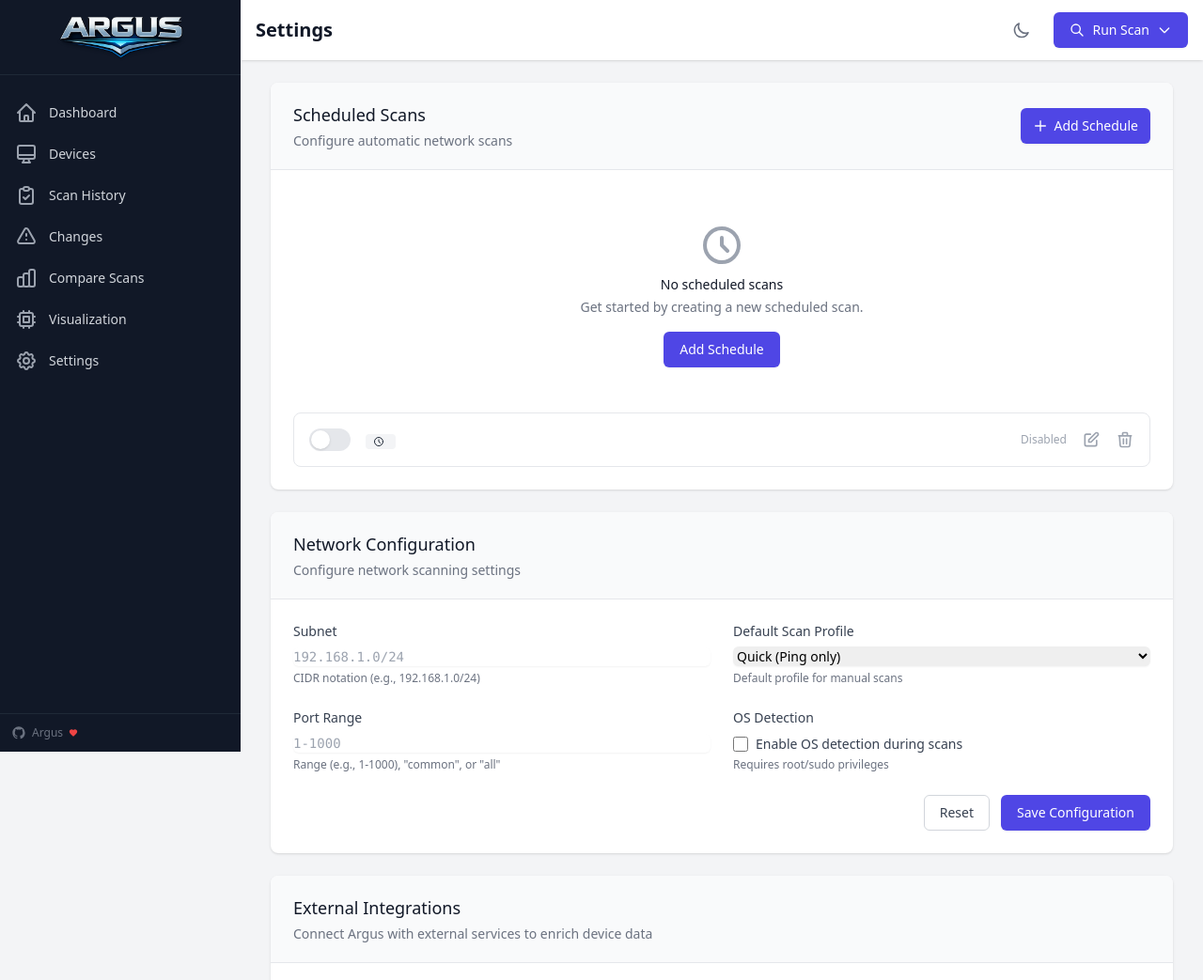
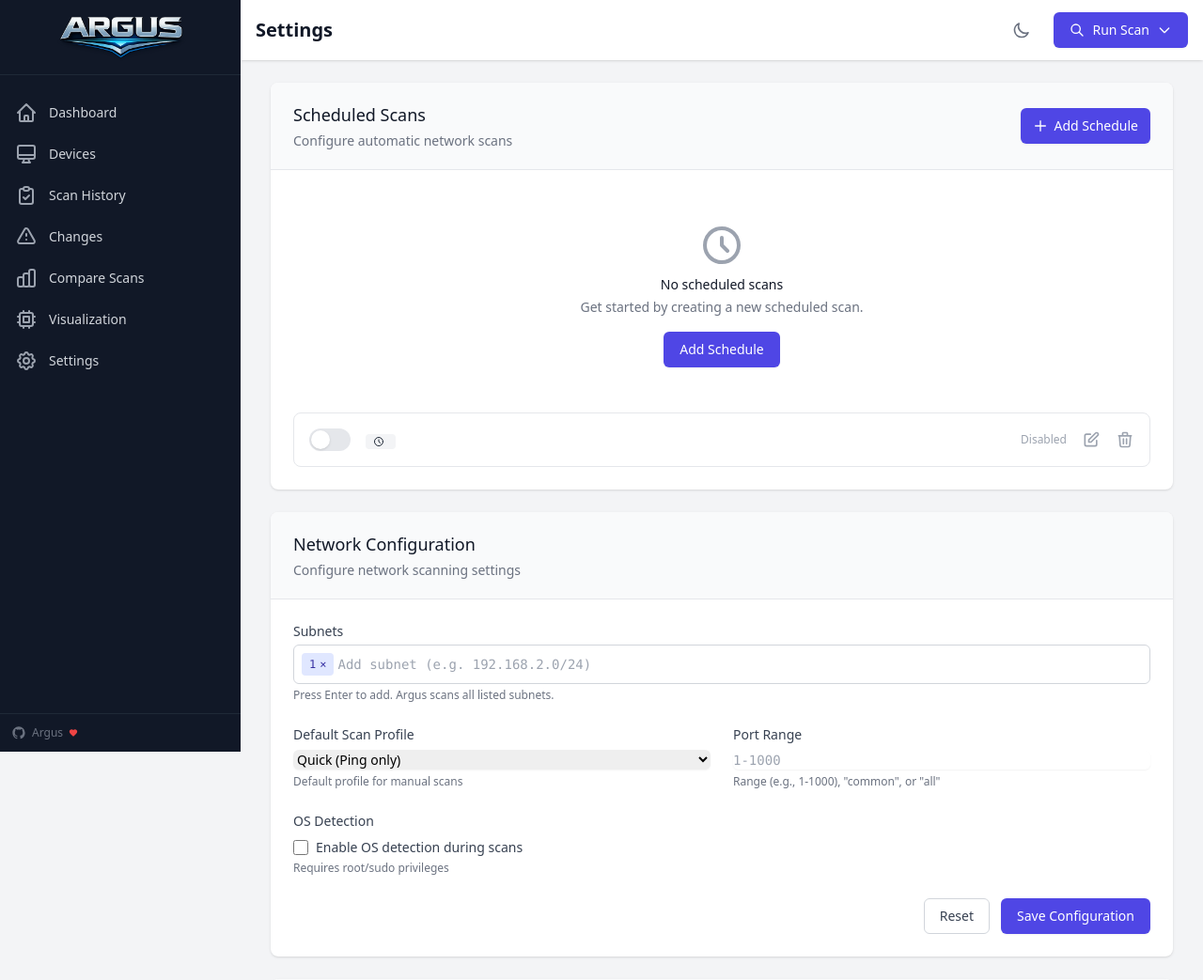
Before and after one commit to rangulvers/argus, a Python web app: template templates/settings.html in a window 1280 px wide. Shown: the top 1043 px of the page at 94% size. Run offline with Jinja, Linux system fonts and the light colour scheme; the template is opened without the code that fills it, so the values that code supplies are empty; some libraries are stand-ins or nearby versions.

Commit message:
feat(scanner): support multiple subnets in config and scanning
- NetworkConfig.subnet (str) -> subnets (list[str]) with backward-compat subnet property
- from_yaml() migrates old single-subnet YAML (subnet: str -> subnets: [str])
- save_config() writes subnets list to YAML
- perform_scan() iterates subnets sequentially, processes hosts per subnet while nmap state is live
- scheduler.py and main.py callers pass subnets=config.network.subnets
- NetworkConfigUpdate schema: adds subnets: list[str], keeps subnet: str for backward compat
- /api/config PUT/GET return subnets list alongside subnet (first-element compat)
- settings.html: replaces single text input with Alpine.js tag-input for multi-subnet management

Co-Authored-By: Claude Sonnet 4.6 <noreply@anthropic.com>

```diff
--- a/app/scheduler.py
+++ b/app/scheduler.py
@@ -83,6 +83,7 @@ def run_scheduled_scan(profile: str, job_name: str):
         scanner = NetworkScanner(db)
         scan = scanner.perform_scan(
             subnet=config.network.subnet,
+            subnets=config.network.subnets,
             scan_profile=profile,
             port_range=config.scanning.port_range,
             enable_os_detection=config.scanning.enable_os_detection,
--- a/templates/settings.html
+++ b/templates/settings.html
@@ -214,14 +214,23 @@
         <div class="px-4 py-5 sm:p-6">
             <form @submit.prevent="saveConfig">
                 <div class="grid grid-cols-1 gap-6 sm:grid-cols-2">
-                    <!-- Subnet -->
-                    <div>
-                        <label class="block text-sm font-medium text-gray-700 dark:text-gray-300 mb-1">Subnet</label>
-                        <input type="text" x-model="configForm.network.subnet" required
-                               pattern="^([0-9]{1,3}\.){3}[0-9]{1,3}/[0-9]{1,2}$"
-                               class="w-full rounded-md border-gray-300 dark:border-gray-600 dark:bg-gray-700 dark:text-white shadow-sm focus:border-indigo-500 focus:ring-indigo-500 sm:text-sm font-mono"
-                               placeholder="192.168.1.0/24">
-                        <p class="mt-1 text-xs text-gray-500 dark:text-gray-400">CIDR notation (e.g., 192.168.1.0/24)</p>
+                    <!-- Subnets — tag input -->
+                    <div x-data="subnetTags()" class="sm:col-span-2">
+                        <label class="block text-sm font-medium text-gray-700 dark:text-gray-300 mb-1">Subnets</label>
+                        <div class="flex flex-wrap gap-1 p-2 border border-gray-300 dark:border-gray-600 rounded-md bg-white dark:bg-gray-700 focus-within:ring-2 focus-within:ring-indigo-500 focus-within:border-indigo-500">
+                            <template x-for="(s, i) in subnets" :key="i">
+                                <span class="inline-flex items-center gap-1 px-2 py-0.5 rounded bg-indigo-100 dark:bg-indigo-900 text-indigo-800 dark:text-indigo-200 text-xs font-mono">
+                                    <span x-text="s"></span>
+                                    <button type="button" @click="remove(i)" class="hover:text-red-500 focus:outline-none leading-none">&times;</button>
+                                </span>
+                            </template>
+                            <input type="text" x-model="newSubnet"
+                                   placeholder="Add subnet (e.g. 192.168.2.0/24)"
+                                   @keydown.enter.prevent="add()"
+                                   @keydown.tab.prevent="add()"
+                                   class="flex-1 min-w-[200px] bg-transparent text-sm text-gray-900 dark:text-white outline-none placeholder-gray-400 dark:placeholder-gray-500 font-mono py-0.5">
+                        </div>
+                        <p class="mt-1 text-xs text-gray-500 dark:text-gray-400">Press Enter to add. Argus scans all listed subnets.</p>
                     </div>
 
                     <!-- Default Scan Profile -->
@@ -982,11 +991,29 @@ function scheduleManager() {
     }
 }
 
+function subnetTags() {
+    return {
+        subnets: {{ config.network.subnets | tojson }},
+        newSubnet: '',
+        add() {
+            const v = this.newSubnet.trim();
+            if (v && !this.subnets.includes(v)) this.subnets.push(v);
+            this.newSubnet = '';
+            // Sync to parent configManager
+            this.$dispatch('subnets-changed', { subnets: this.subnets });
+        },
+        remove(i) {
+            this.subnets.splice(i, 1);
+            this.$dispatch('subnets-changed', { subnets: this.subnets });
+        }
+    };
+}
+
 function configManager() {
     return {
         configForm: {
             network: {
-                subnet: '{{ config.network.subnet }}',
+                subnets: {{ config.network.subnets | tojson }},
                 scan_profile: '{{ config.network.scan_profile }}'
             },
             scanning: {
@@ -1002,6 +1029,10 @@ function configManager() {
         init() {
             // Store original config for reset
             this.originalConfig = JSON.parse(JSON.stringify(this.configForm));
+            // Listen for subnet tag changes from child component
+            this.$el.addEventListener('subnets-changed', (e) => {
+                this.configForm.network.subnets = e.detail.subnets;
+            });
         },
 
         resetConfigForm() {
```
Also changed, not shown: app/config.py (+12 -2 lines), app/main.py (+15 -7 lines), app/scanner.py (+24 -19 lines), app/schemas.py (+21 -2 lines).
